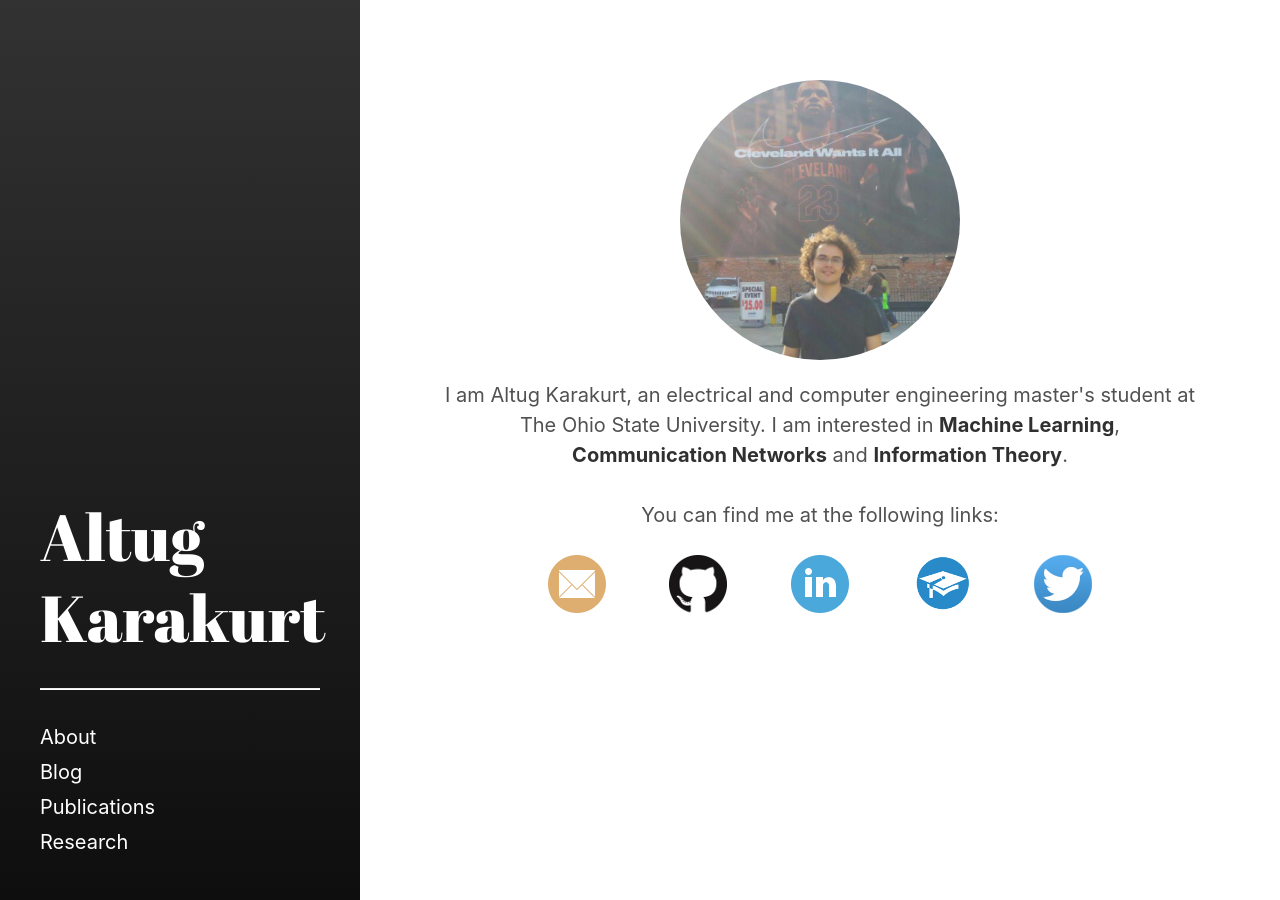
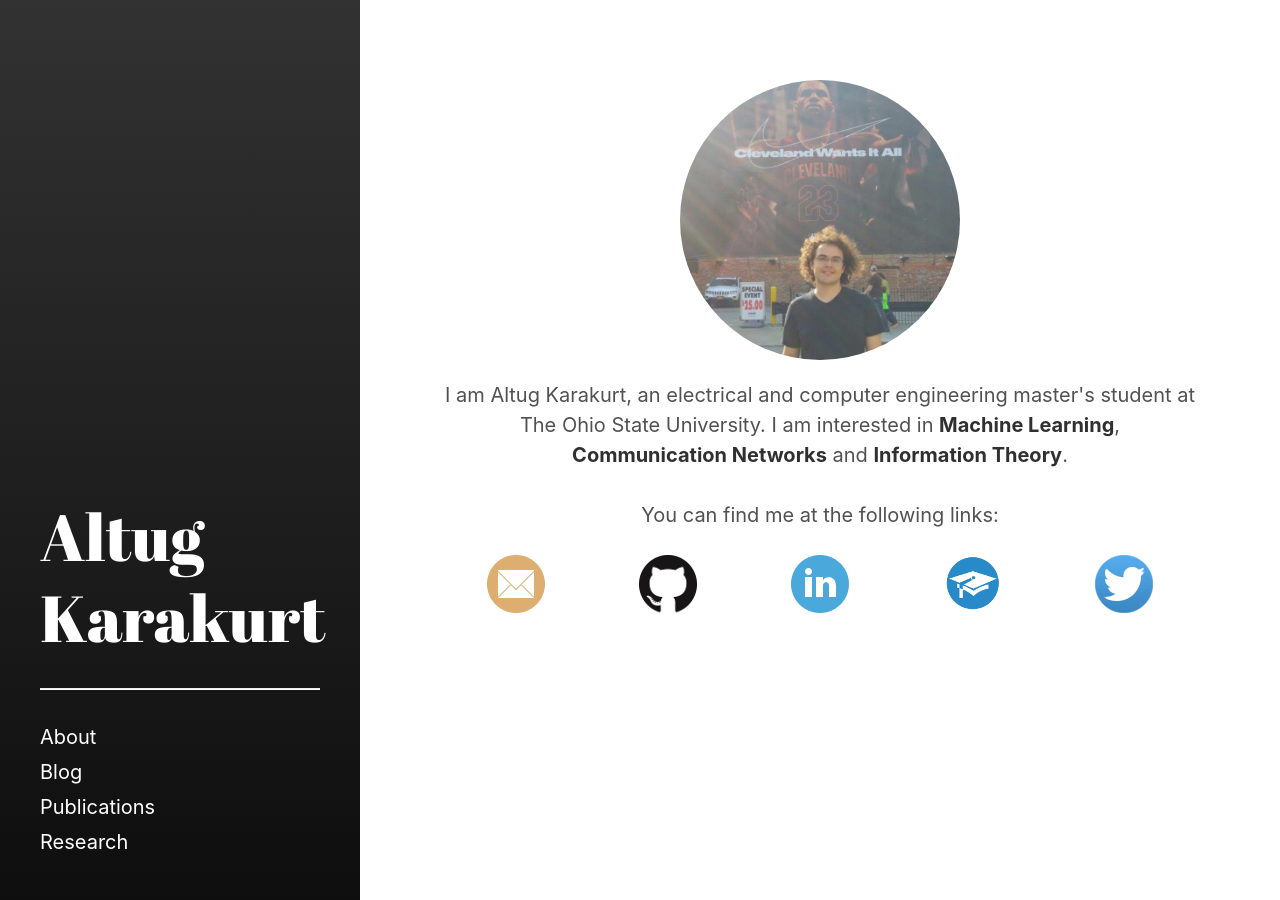
Before and after one commit to altugkarakurt/altugkarakurt.github.io, a Jekyll site: the page built from index.html, in a window 1280 px wide. Built offline with Jekyll 4.4.1, drawn with Linux system fonts in a browser that asks for light colours.

Commit message:
Minor visual edits to CSS

```diff
--- a/_sass/hydeout/_variables.scss
+++ b/_sass/hydeout/_variables.scss
@@ -13,7 +13,7 @@
 $blue: #268bd2 !default;
 $brown: #8f5536 !default;
 
-$root-font-family: -apple-system, BlinkMacSystemFont, "Segoe UI", "Roboto", "Oxygen", "Ubuntu", "Cantarell", "Fira Sans", "Droid Sans", "Helvetica Neue", Arial, sans-serif !default;
+$root-font-family: "Ubuntu", -apple-system, BlinkMacSystemFont, "Segoe UI", "Roboto", "Oxygen", "Cantarell", "Fira Sans", "Droid Sans", "Helvetica Neue", Arial, !default;
 $root-font-size: 1rem !default;
 $root-line-height: 1.5 !default;
 
--- a/index.html
+++ b/index.html
@@ -5,17 +5,13 @@
 <header>
     <style>
         .round {
-            border-radius: 50%;
+            border-radius: 100%;
+            position: relative;
             overflow: hidden;
             width: 280px;
             height: 280px;
             margin-left: auto;
             margin-right: auto;
-        }
-        .round img {
-            display: block;
-            min-width: 100%;
-            min-height: 100%;
         }
         .round_icon {
             border-radius: 50%;
@@ -24,6 +20,9 @@
         }
         table, tr, td, th{
             border: 0;
+        }
+        .content {
+
         }
     </style>
 </header>
@@ -40,7 +39,7 @@
 </p>
 
 <center>
-    <table style="width:80%">
+    <table>
         <tr>
             <td style="background:transparent;" align="center"><a href="mailto:altugkarakurt@gmail.com" class="round_icon" target="_blank"><img src="images/email.png"></a></td>
             <td style="background:transparent;" align="center"><a href="http://github.com/altugkarakurt/" class="round_icon" target="_blank"><img src="images/github.png"></a></td>
```
Also changed, not shown: about.md (+1 -1 lines).
